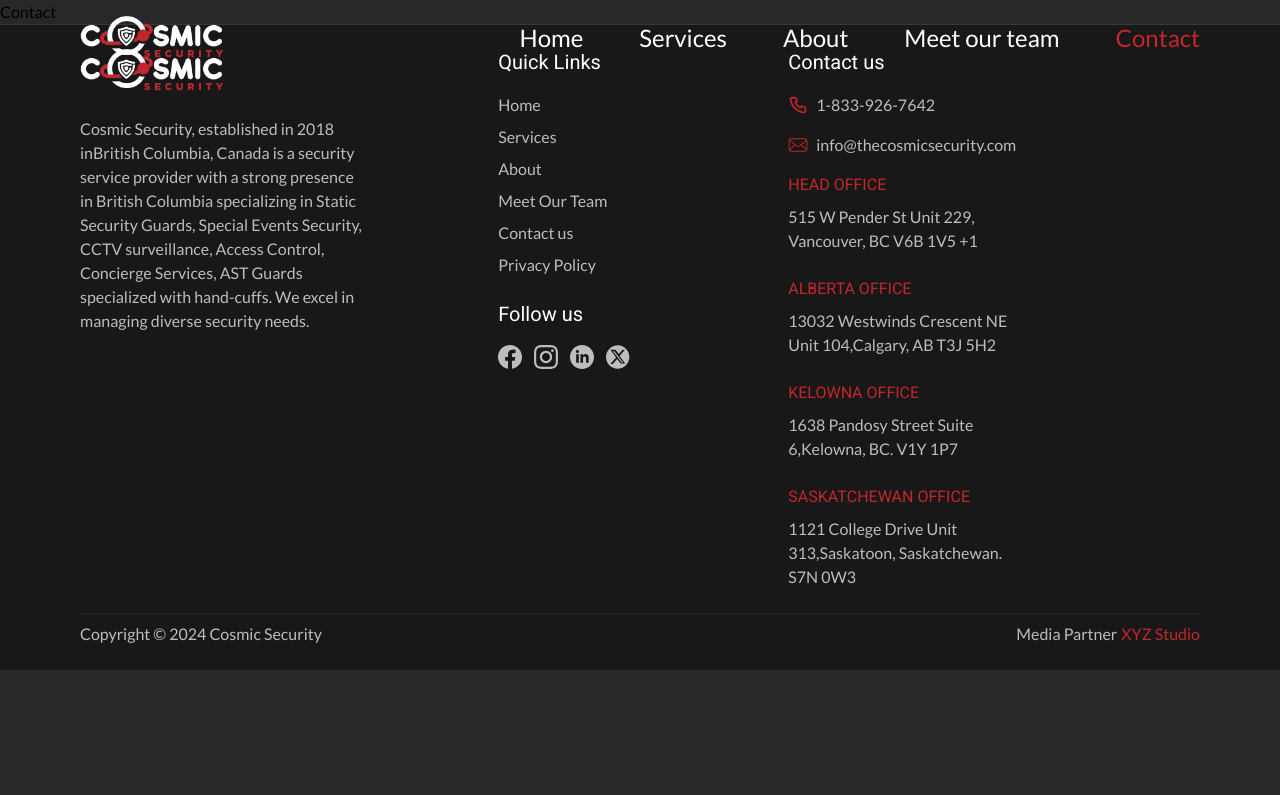
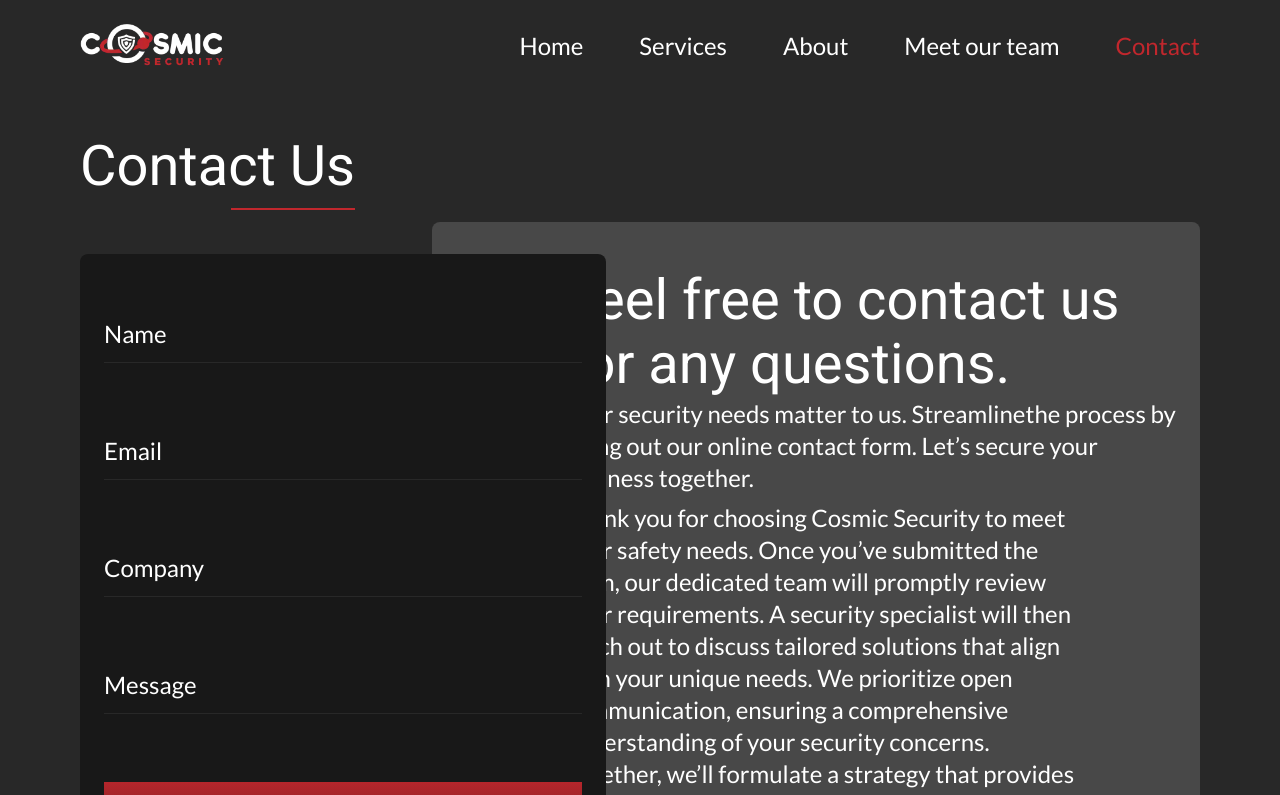
Before and after one commit to gautamxyzstudio/Cosmic-security, a Next.js app: page /contact in a window 1280 px wide. Shown: the top 795 px of the page. Built offline with nearby package versions, Linux system fonts and the light colour scheme.

Commit message:
feat: implement ContactFormSection and update Contact page layout; refactor headings in OurTeam components

```diff
--- a/src/app/contact/page.tsx
+++ b/src/app/contact/page.tsx
@@ -1,7 +1,12 @@
-import React from 'react';
+import ContactFormSection from "@/appComponents/contactUs/ContactFormSection";
+import React from "react";
 
 const Contact = () => {
-  return <div>Contact</div>;
+  return (
+    <div className="max-w-screen-2xl mx-auto flex flex-col gap-y-10 pb-10 lg:gap-y-32 lg:pb-32 px-6 lg:px-20">
+      <ContactFormSection />
+    </div>
+  );
 };
 
 export default Contact;
--- /dev/null
+++ b/src/appComponents/contactUs/ContactFormSection.tsx
@@ -0,0 +1,45 @@
+import Form from "@/components/form/Form";
+import Description from "@/components/textTypes/Description";
+import Heading, {
+  IHeadingTags,
+  IHeadingTypes,
+} from "@/components/textTypes/Heading";
+import UnderlinedHeading from "@/components/underlinedHeading/UnderlinedHeading";
+import { STRINGS } from "@/constants/en";
+import React from "react";
+
+const ContactFormSection = () => {
+  return (
+    <section className="flex flex-col gap-y-4 xl:gap-y-3 w-full h-full overflow-hidden xl:pt-14 xl:mt-20 items-center xl:items-stretch pt-[68px]">
+      <UnderlinedHeading
+        content={STRINGS.con_us}
+        tagType={IHeadingTags.h1}
+        type={IHeadingTypes.heading56}
+        customClasses="capitalize"
+      />
+      <div className="xl:flex flex-row items-center justify-end relative">
+        <div className="xl:bg-[#484848] xl:py-12 xl:pl-[132px] xl:pr-6 rounded-lg">
+          <div className="flex flex-col gap-x-6 xl:w-[612px]">
+            <Heading
+              content={STRINGS.free_contact_us}
+              type={IHeadingTypes.heading56}
+              tagType={IHeadingTags.h2}
+            />
+            <div className="flex flex-col gap-y-2">
+              <Description content={STRINGS.contact_des} />
+              <Description
+                content={STRINGS.contact_thanks_message}
+                customClasses="xl:w-[85%]"
+              />
+            </div>
+          </div>
+        </div>
+        <div className="absolute z-10 w-[47%] h-[648px] left-0">
+          <Form isContactPage={true} customStyle="rounded-lg" />
+        </div>
+      </div>
+    </section>
+  );
+};
+
+export default ContactFormSection;
--- a/src/appComponents/ourTeam/OurTeamBottom.tsx
+++ b/src/appComponents/ourTeam/OurTeamBottom.tsx
@@ -1,8 +1,5 @@
 "use client";
-import Heading, {
-  IHeadingTags,
-  IHeadingTypes,
-} from "@/components/textTypes/Heading";
+import { IHeadingTags, IHeadingTypes } from "@/components/textTypes/Heading";
 import Image from "next/image";
 import React, { useRef } from "react";
 import { images } from "../../../public/exporter";
@@ -19,6 +16,7 @@ import { Autoplay, Pagination } from "swiper/modules";
 import gsap from "gsap";
 import { useGSAP } from "@gsap/react";
 import { ScrollTrigger } from "gsap/ScrollTrigger";
+import UnderlinedHeading from "@/components/underlinedHeading/UnderlinedHeading";
 
 const OurTeamBottom = () => {
   gsap.registerPlugin(ScrollTrigger);
@@ -65,16 +63,12 @@ const OurTeamBottom = () => {
       ref={mainSectionRef}
       className="px-6 lg:px-20 w-full h-full flex flex-col items-center lg:items-start gap-y-6 lg:gap-y-14 overflow-hidden"
     >
-      <div
-        ref={headingRef}
-        className="flex flex-col items-end gap-y-1 lg:gap-y-2 w-fit"
-      >
-        <Heading
+      <div ref={headingRef}>
+        <UnderlinedHeading
           tagType={IHeadingTags.h2}
           type={IHeadingTypes.heading56}
           content="Cosmic Beings"
         />
-        <div className="bg-primary h-0.5 w-12 lg:w-[128px]" />
       </div>
       {/* Desktop view */}
       <div
@@ -118,8 +112,8 @@ const OurTeamBottom = () => {
           }}
           breakpoints={{
             768: {
-              slidesPerView: 3,
-              spaceBetween: 20,
+              slidesPerView: 4,
+              spaceBetween: 30,
             },
           }}
           className="mySwiper-pagination"
--- a/src/components/form/Form.tsx
+++ b/src/components/form/Form.tsx
@@ -1,7 +1,7 @@
-'use client';
-import React, { useState } from 'react';
-import TextInput from '../textinput/TextInput';
-import Button from '../button/Button';
+"use client";
+import React, { useState } from "react";
+import TextInput from "../textinput/TextInput";
+import Button from "../button/Button";
 
 type IState = {
   name: string;
@@ -10,42 +10,54 @@ type IState = {
   message: string;
 };
 
-const Form = () => {
+interface IFrom {
+  isContactPage?: boolean;
+  customStyle?: string;
+}
+
+const Form: React.FC<IFrom> = ({ isContactPage = false, customStyle=' ' }) => {
   const [formData, setFormData] = useState<IState>({
-    name: '',
-    email: '',
-    website: '',
-    message: '',
+    name: "",
+    email: "",
+    website: "",
+    message: "",
   });
 
   const updateFormData = (key: string, value: string) => {
     setFormData({ ...formData, [key]: value });
   };
+  const spacing = isContactPage ? `px-6 gap-y-14 ` : `px-12 gap-y-12 `;
   return (
-    <div className="bg-black    justify-between h-full  pt-12 flex flex-col  w-full ">
-      <div className="px-12 flex flex-col  gap-y-12 ">
+    <div className={"bg-black justify-between h-full flex flex-col pt-12 w-full " + customStyle}>
+      <div className={spacing + "flex flex-col"}>
         <TextInput
           value={formData.name}
-          onChangeText={(e) => updateFormData('name', e.target.value)}
-          placeHolder={'Name'}
+          onChangeText={(e) => updateFormData("name", e.target.value)}
+          placeHolder={"Name"}
         />
         <TextInput
           value={formData.email}
-          onChangeText={(e) => updateFormData('email', e.target.value)}
-          placeHolder={'Email'}
+          onChangeText={(e) => updateFormData("email", e.target.value)}
+          placeHolder={"Email"}
         />
         <TextInput
           value={formData.website}
-          onChangeText={(e) => updateFormData('website', e.target.value)}
-          placeHolder={'Company'}
+          onChangeText={(e) => updateFormData("website", e.target.value)}
+          placeHolder={"Company"}
         />
         <TextInput
           value={formData.message}
-          onChangeText={(e) => updateFormData('message', e.target.value)}
-          placeHolder={'Message'}
+          onChangeText={(e) => updateFormData("message", e.target.value)}
+          placeHolder={"Message"}
         />
       </div>
-      <Button customStyles="!py-6 !rounded-none " title="Send us Quote" />
+      {isContactPage ? (
+        <div className="px-6 pb-12">
+          <Button customStyles="!py-6 !rounded-none " title="Send us Quote" />
+        </div>
+      ) : (
+        <Button customStyles="!py-6 !rounded-none " title="Send us Quote" />
+      )}
     </div>
   );
 };
--- a/src/components/header/Header.tsx
+++ b/src/components/header/Header.tsx
@@ -37,13 +37,13 @@ const Header = () => {
     },
   ];
   return (
-    <header className="pt-4 w-full max-w-screen-2xl z-50 left-1/2 transform -translate-x-1/2 fixed mx-auto flex flex-row justify-between items-center px-6 lg:px-20 ">
+    <header className="pt-5 xl:pt-6 xl:pb-3 w-full max-w-screen-2xl z-50 left-1/2 transform -translate-x-1/2 fixed mx-auto flex flex-row justify-between items-center px-6 lg:px-20 ">
       <Image
         alt="Cosmic Security"
         src={images.LOGO}
         className="w-20 h-6 lg:w-[144px] lg:h-11"
       />
-      <nav className="hidden lg:flex flex-row gap-x-14">
+      <nav className="hidden xl:flex flex-row gap-x-14">
         {navRoutes.map((route) => (
           <Link
             className={
@@ -58,7 +58,7 @@ const Header = () => {
           </Link>
         ))}
       </nav>
-      <Image alt="Hamburger" src={icons.HUMBUG} className="lg:hidden flex" />
+      <Image alt="Hamburger" src={icons.HUMBUG} className="xl:hidden flex" />
     </header>
   );
 };
--- a/src/components/underlinedHeading/UnderlinedHeading.tsx
+++ b/src/components/underlinedHeading/UnderlinedHeading.tsx
@@ -14,7 +14,7 @@ const UnderlinedHeading: React.FC<IUnderlinedHeading> = ({
       <div className={' inline-block flex-col items-start justify-start '}>
         <Heading {...headingProps} />
         {underlined && (
-          <div className=" ml-auto w-[124px] bg-primary mt-2  h-[2px] " />
+          <div className=" ml-auto w-12 lg:w-[124px] bg-primary mt-2  h-0.5 " />
         )}
       </div>
     </div>
--- a/src/constants/en.ts
+++ b/src/constants/en.ts
@@ -5,8 +5,8 @@ export const STRINGS = {
   contact: "Contact",
   privacy: "Privacy Policy",
   meetOurTeam: "Meet our team",
-  con_us: 'Contact us',
-  meet_our : "Meet Our Team",
+  con_us: "Contact us",
+  meet_our: "Meet Our Team",
   register: "Register Today",
   homeHeading: "Our business is to protect yours",
   homeDec:
@@ -17,13 +17,19 @@ export const STRINGS = {
   view: "View",
   request_information: "Request information",
   request_info_dec:
-    'Your security needs matter to us. Streamline the process by filling out our online contact form. Let’s secure your business together.',
-  callUsToday: 'Call us today',
+    "Your security needs matter to us. Streamline the process by filling out our online contact form. Let’s secure your business together.",
+  callUsToday: "Call us today",
   join_us: "Join us",
   for_pvt: "For Private",
   security: "Security",
   training: "Training",
-  team_dec: 'Amet facilisis viverra sapien odio senectus et in nunc eget volutpat adipiscing',
+  team_dec:
+    "Amet facilisis viverra sapien odio senectus et in nunc eget volutpat adipiscing",
   ceo_message: `"I still remember the countless nights I spent struggling to make ends meet, my disability seemingly a constant barrier to find employment. The rejections, the doubts, the feelings of worthlessness - it was a never-ending cycle of pain. But I refused to give up. I knew I had so much to offer, so much potential to make a difference and then, it hit me - why not create opportunities for others too?"`,
-  footer_desc: "Cosmic Security, established in 2018 inBritish Columbia, Canada is a security service provider with a strong presence in British Columbia specializing in Static Security Guards, Special Events Security, CCTV surveillance, Access Control, Concierge Services, AST Guards specialized with hand-cuffs. We excel in managing diverse security needs."
+  footer_desc:
+    "Cosmic Security, established in 2018 inBritish Columbia, Canada is a security service provider with a strong presence in British Columbia specializing in Static Security Guards, Special Events Security, CCTV surveillance, Access Control, Concierge Services, AST Guards specialized with hand-cuffs. We excel in managing diverse security needs.",
+  free_contact_us: "Feel free to contact us for any questions.",
+  contact_des:
+    "Your security needs matter to us. Streamlinethe process by filling out  our online contact form. Let’s secure your business together.",
+  contact_thanks_message: `Thank you for choosing Cosmic Security to meet your safety needs. Once you’ve submitted the form, our dedicated team will promptly review your requirements. A security specialist will then reach out to discuss tailored solutions that align with your unique needs. We prioritize open communication, ensuring a comprehensive understanding of your security concerns. Together, we’ll formulate a strategy that provides the highest level of protection for your business. Your safety is our top priority, and we look forward to securing your peace of mind.`,
 };
```
Also changed, not shown: src/appComponents/ourTeam/OurTeamMiddle.tsx (+6 -14 lines).
